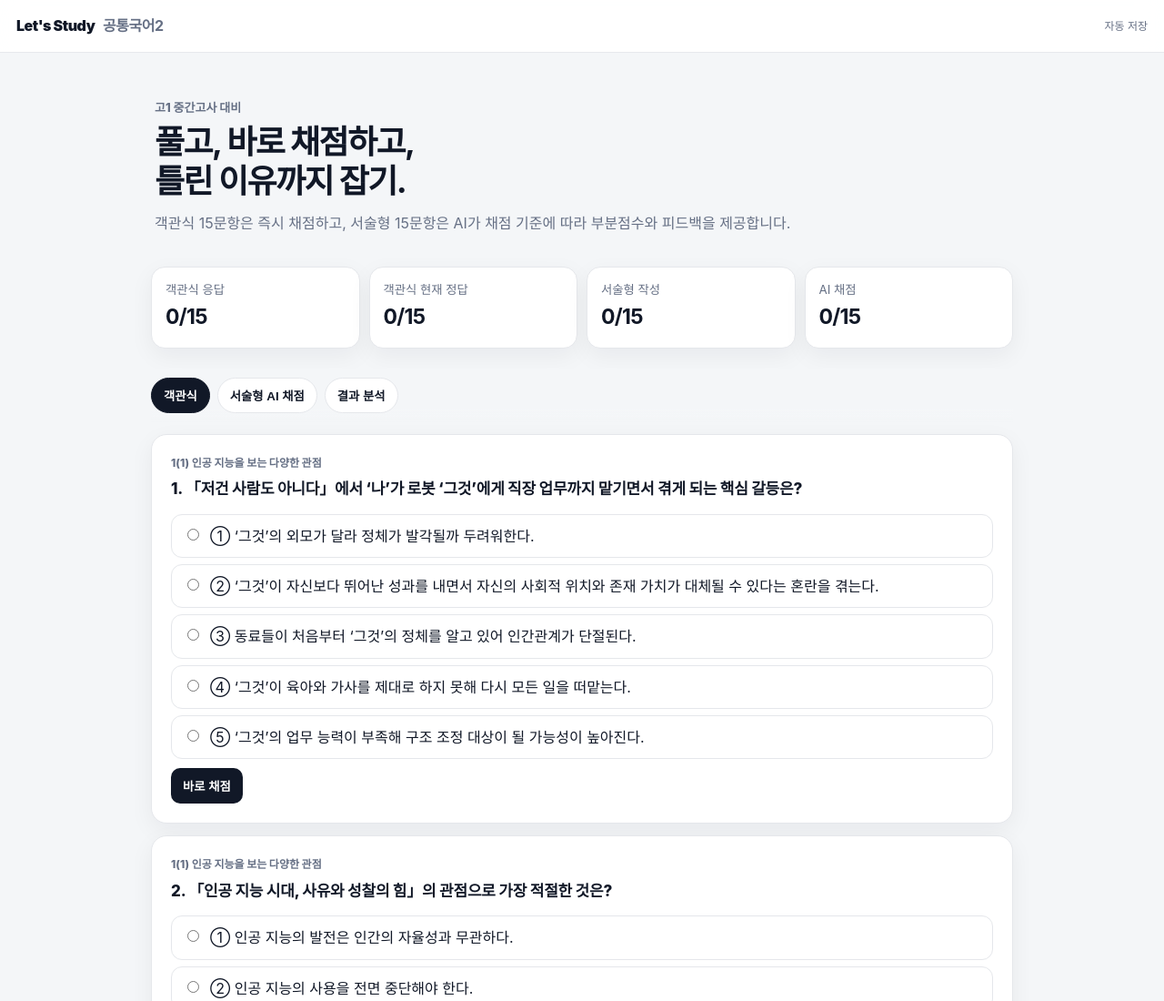
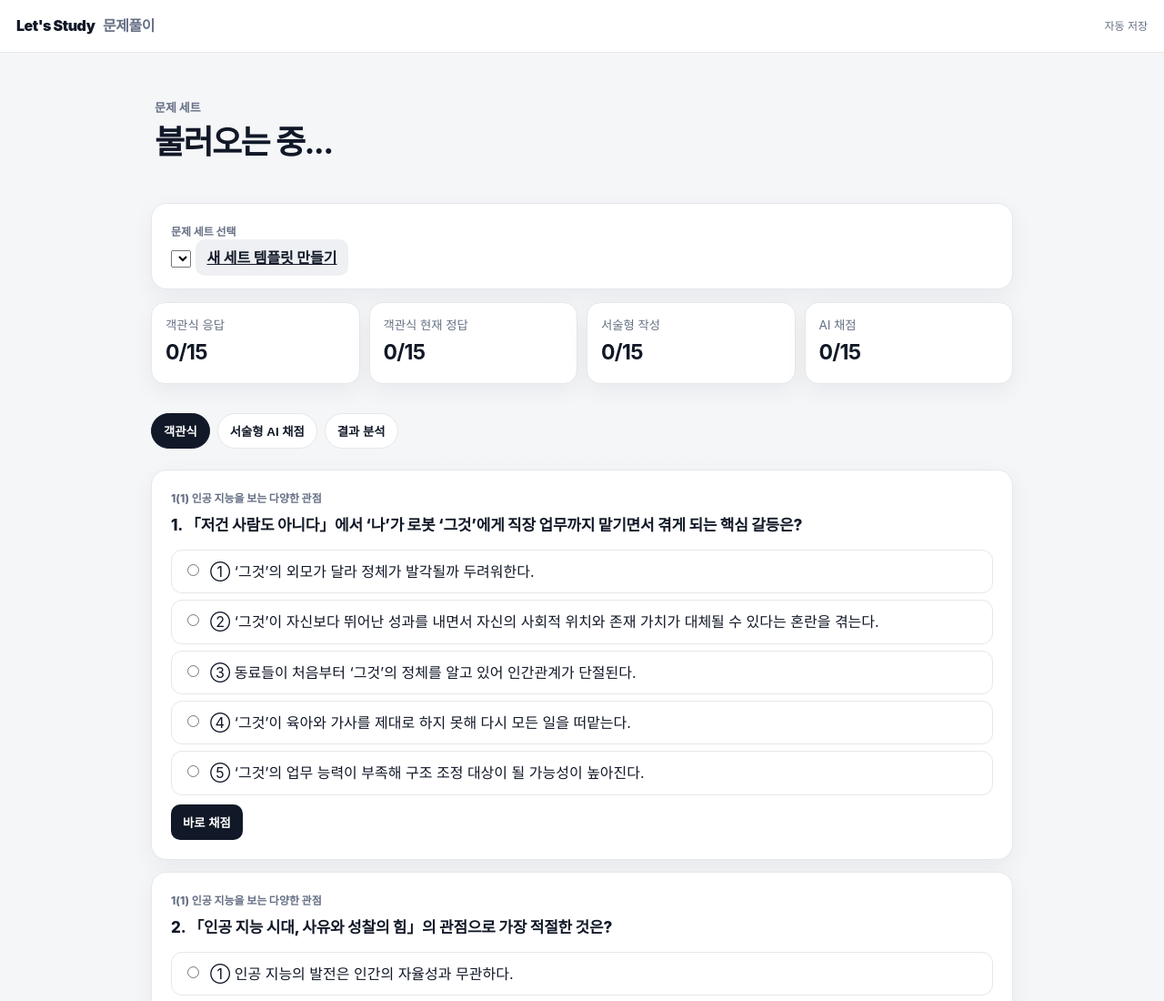
Before and after one commit to moon-jin-woo/letsstudy, a website: page public/index.html in a window 1280 px wide. Shown: the top 1100 px of the page at 91% size. Drawn offline with Linux system fonts and the light colour scheme.

Commit message:
refactor: add reusable problem set selector

```diff
--- a/public/index.html
+++ b/public/index.html
@@ -4,26 +4,38 @@
   <meta charset="utf-8" />
   <meta name="viewport" content="width=device-width,initial-scale=1,viewport-fit=cover" />
   <meta name="theme-color" content="#111827" />
-  <title>Let's Study · 공통국어2</title>
+  <title>Let's Study</title>
   <link rel="stylesheet" href="/styles.css" />
 </head>
 <body>
   <header class="topbar">
-    <div class="brand">Let's Study <span>공통국어2</span></div>
+    <div class="brand">Let's Study <span id="brandSubject">문제풀이</span></div>
     <div id="saveState" class="save-state">자동 저장</div>
   </header>
+
   <main class="shell">
     <section class="hero">
-      <p class="eyebrow">고1 중간고사 대비</p>
-      <h1>풀고, 바로 채점하고,<br>틀린 이유까지 잡기.</h1>
-      <p>객관식 15문항은 즉시 채점하고, 서술형 15문항은 AI가 채점 기준에 따라 부분점수와 피드백을 제공합니다.</p>
+      <p class="eyebrow" id="heroEyebrow">문제 세트</p>
+      <h1 id="heroTitle">불러오는 중...</h1>
+      <p id="heroDesc"></p>
     </section>
+
+    <section class="card selector-card">
+      <div class="unit">문제 세트 선택</div>
+      <div class="selector-row">
+        <select id="setSelect" aria-label="문제 세트 선택"></select>
+        <a class="btn secondary link-btn" href="/builder.html">새 세트 템플릿 만들기</a>
+      </div>
+    </section>
+
     <section id="dashboard" class="dashboard"></section>
+
     <nav class="tabs" aria-label="학습 모드">
       <button data-view="mcq" class="tab active">객관식</button>
       <button data-view="essay" class="tab">서술형 AI 채점</button>
       <button data-view="results" class="tab">결과 분석</button>
     </nav>
+
     <section id="mcqView" class="view"></section>
     <section id="essayView" class="view hidden"></section>
     <section id="resultsView" class="view hidden"></section>
```
